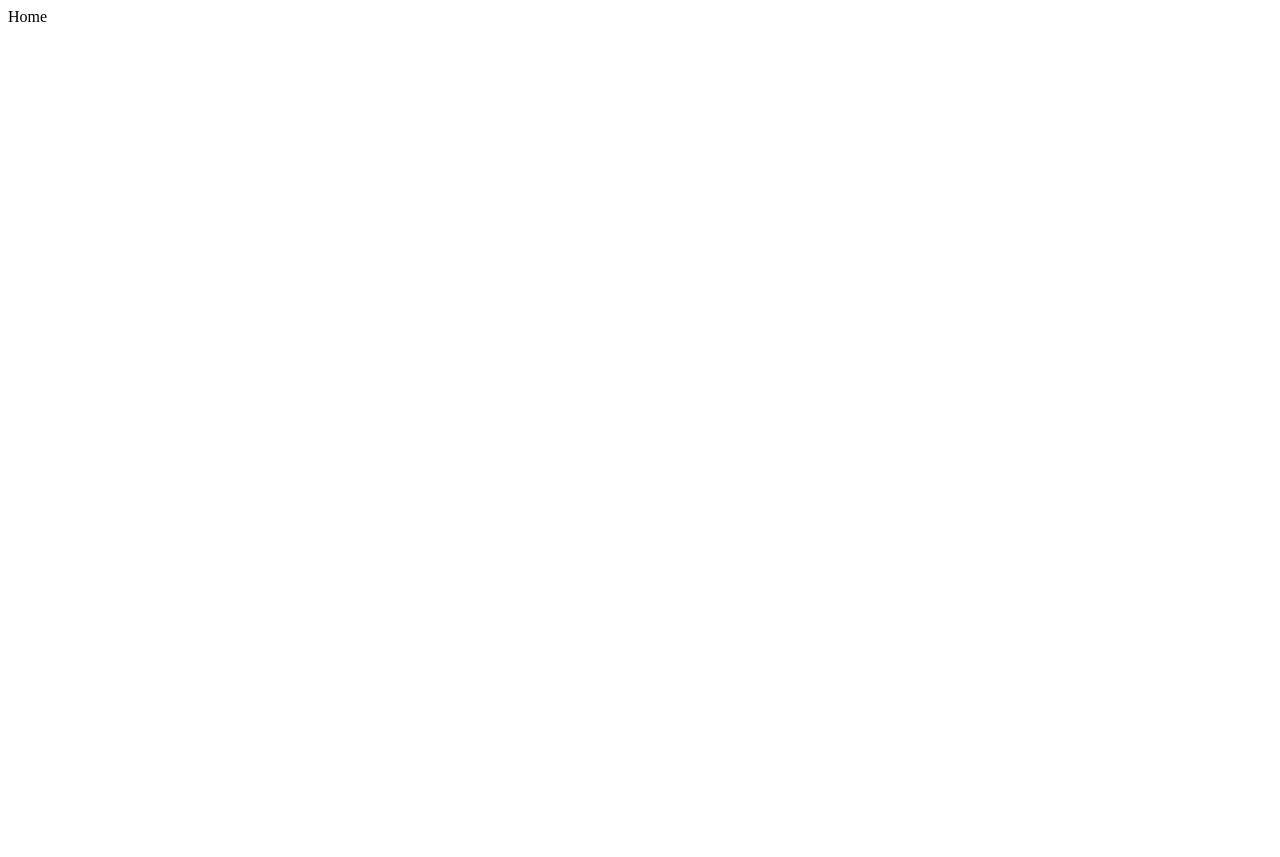
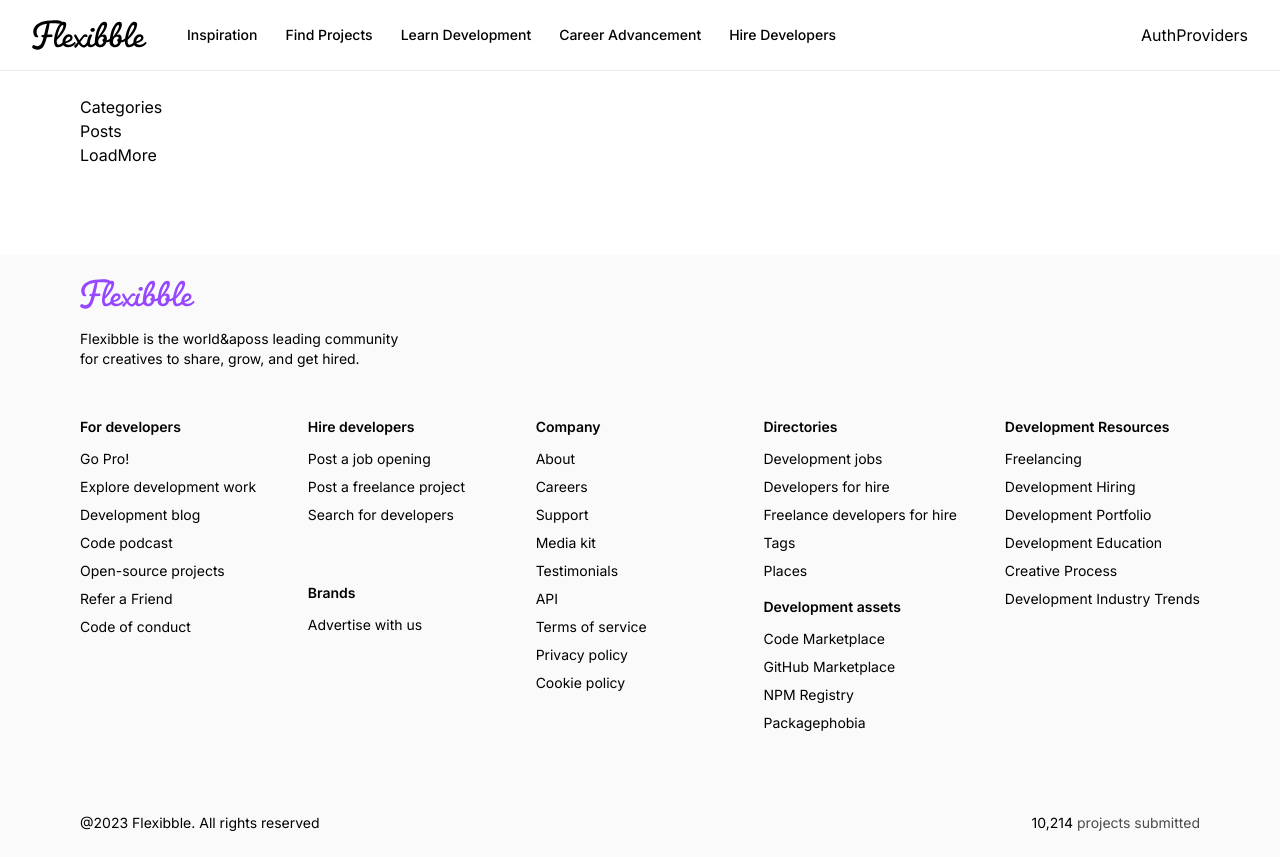
Before and after one commit to Tansi-Jones/flexible, a Next.js app: page / in a window 1280 px wide. Before the commit the page ends 800 px from the top, so only its background shows below. Built offline with nearby package versions, Linux system fonts and the light colour scheme.

Commit message:
completed nav & footer

```diff
--- a/app/layout.tsx
+++ b/app/layout.tsx
@@ -1,16 +1,24 @@
+import { Footer } from "@/components/Footer";
+import { Navbar } from "@/components/Navbar";
+import "./globals.css";
+
 export const metadata = {
-  title: 'Next.js',
-  description: 'Generated by Next.js',
-}
+  title: "Flexibble",
+  description: "Showcase and discover remarkable developer projects",
+};
 
 export default function RootLayout({
   children,
 }: {
-  children: React.ReactNode
+  children: React.ReactNode;
 }) {
   return (
     <html lang="en">
-      <body>{children}</body>
+      <body>
+        <Navbar />
+        <main>{children}</main>
+        <Footer />
+      </body>
     </html>
-  )
+  );
 }
--- a/app/page.tsx
+++ b/app/page.tsx
@@ -1,3 +1,9 @@
 export default function Home() {
-  return <div>Home</div>;
+  return (
+    <section className="flex-start flex-col paddings mb-16">
+      <h1>Categories</h1>
+      <h1>Posts</h1>
+      <h1>LoadMore</h1>
+    </section>
+  );
 }
--- /dev/null
+++ b/components/AuthProviders.tsx
@@ -0,0 +1,3 @@
+export const AuthProviders = () => {
+  return <div>AuthProviders</div>;
+};
--- /dev/null
+++ b/components/Footer.tsx
@@ -0,0 +1,86 @@
+import { footerLinks } from "@/constants";
+import Image from "next/image";
+import Link from "next/link";
+
+type ColumnProps = {
+  title: string;
+  links: Array<string>;
+};
+
+const FooterColumn = ({ title, links }: ColumnProps) => {
+  return (
+    <div className="footer_column">
+      <h4 className="font-semibold">{title}</h4>
+      <ul className="flex flex-col gap-2 font-normal">
+        {links.map((link) => (
+          <Link href="/" key={link}>
+            {link}
+          </Link>
+        ))}
+      </ul>
+    </div>
+  );
+};
+
+export const Footer = () => {
+  return (
+    <footer className="flexStart footer">
+      <div className="flex flex-col gap-12 w-full">
+        <div className="flex items-start flex-col">
+          <Image
+            src="/logo-purple.svg"
+            width={115}
+            height={38}
+            alt="flexibble"
+          />
+
+          <p className="text-start text-sm font-normal mt-5 max-w-xs">
+            Flexibble is the world&aposs leading community for creatives to
+            share, grow, and get hired.
+          </p>
+        </div>
+        <div className="flex flex-wrap gap-12">
+          <FooterColumn
+            title={footerLinks[0].title}
+            links={footerLinks[0].links}
+          />
+
+          <div className="flex-1 flex flex-col gap-4">
+            <FooterColumn
+              title={footerLinks[1].title}
+              links={footerLinks[1].links}
+            />
+            <FooterColumn
+              title={footerLinks[2].title}
+              links={footerLinks[2].links}
+            />
+          </div>
+          <FooterColumn
+            title={footerLinks[3].title}
+            links={footerLinks[3].links}
+          />
+          <div className="flex-1 flex flex-col gap-4">
+            <FooterColumn
+              title={footerLinks[4].title}
+              links={footerLinks[4].links}
+            />
+            <FooterColumn
+              title={footerLinks[5].title}
+              links={footerLinks[5].links}
+            />
+          </div>
+          <FooterColumn
+            title={footerLinks[6].title}
+            links={footerLinks[6].links}
+          />
+        </div>
+      </div>
+      <div className="flexBetween footer_copyright">
+        <p>@2023 Flexibble. All rights reserved</p>
+        <p className="text-gray">
+          <span className="text-black">10,214</span> projects submitted
+        </p>
+      </div>
+    </footer>
+  );
+};
--- /dev/null
+++ b/components/Navbar.tsx
@@ -0,0 +1,35 @@
+import { NavLinks } from "@/constants";
+import Image from "next/image";
+import Link from "next/link";
+import { AuthProviders } from "./AuthProviders";
+
+export const Navbar = () => {
+  const session = null;
+  return (
+    <nav className="flexBetween navbar">
+      <div className="flex-1 flexStart gap-10">
+        <Link href="/">
+          <Image src="/logo.svg" width={115} height={43} alt="flexibble" />
+        </Link>
+
+        <ul className="xl:flex hidden text-small gap-7">
+          {NavLinks.map((link) => (
+            <Link href={link.href} key={link.key}>
+              {link.text}
+            </Link>
+          ))}
+        </ul>
+      </div>
+
+      <div className="flexCenter gap-4">
+        {session ? (
+          <>
+            UserPhoto <Link href="/create-project">Share Work</Link>
+          </>
+        ) : (
+          <AuthProviders />
+        )}
+      </div>
+    </nav>
+  );
+};
--- /dev/null
+++ b/constants/index.ts
@@ -0,0 +1,94 @@
+export const NavLinks = [
+  { href: "/", key: "Inspiration", text: "Inspiration" },
+  { href: "/", key: "Find Projects", text: "Find Projects" },
+  { href: "/", key: "Learn Development", text: "Learn Development" },
+  { href: "/", key: "Career Advancement", text: "Career Advancement" },
+  { href: "/", key: "Hire Developers", text: "Hire Developers" },
+];
+
+export const categoryFilters = [
+  "Frontend",
+  "Backend",
+  "Full-Stack",
+  "Mobile",
+  "UI/UX",
+  "Game Dev",
+  "DevOps",
+  "Data Science",
+  "Machine Learning",
+  "Cybersecurity",
+  "Blockchain",
+  "E-commerce",
+  "Chatbots",
+];
+
+export const footerLinks = [
+  {
+    title: "For developers",
+    links: [
+      "Go Pro!",
+      "Explore development work",
+      "Development blog",
+      "Code podcast",
+      "Open-source projects",
+      "Refer a Friend",
+      "Code of conduct",
+    ],
+  },
+  {
+    title: "Hire developers",
+    links: [
+      "Post a job opening",
+      "Post a freelance project",
+      "Search for developers",
+    ],
+  },
+  {
+    title: "Brands",
+    links: ["Advertise with us"],
+  },
+  {
+    title: "Company",
+    links: [
+      "About",
+      "Careers",
+      "Support",
+      "Media kit",
+      "Testimonials",
+      "API",
+      "Terms of service",
+      "Privacy policy",
+      "Cookie policy",
+    ],
+  },
+  {
+    title: "Directories",
+    links: [
+      "Development jobs",
+      "Developers for hire",
+      "Freelance developers for hire",
+      "Tags",
+      "Places",
+    ],
+  },
+  {
+    title: "Development assets",
+    links: [
+      "Code Marketplace",
+      "GitHub Marketplace",
+      "NPM Registry",
+      "Packagephobia",
+    ],
+  },
+  {
+    title: "Development Resources",
+    links: [
+      "Freelancing",
+      "Development Hiring",
+      "Development Portfolio",
+      "Development Education",
+      "Creative Process",
+      "Development Industry Trends",
+    ],
+  },
+];
```
